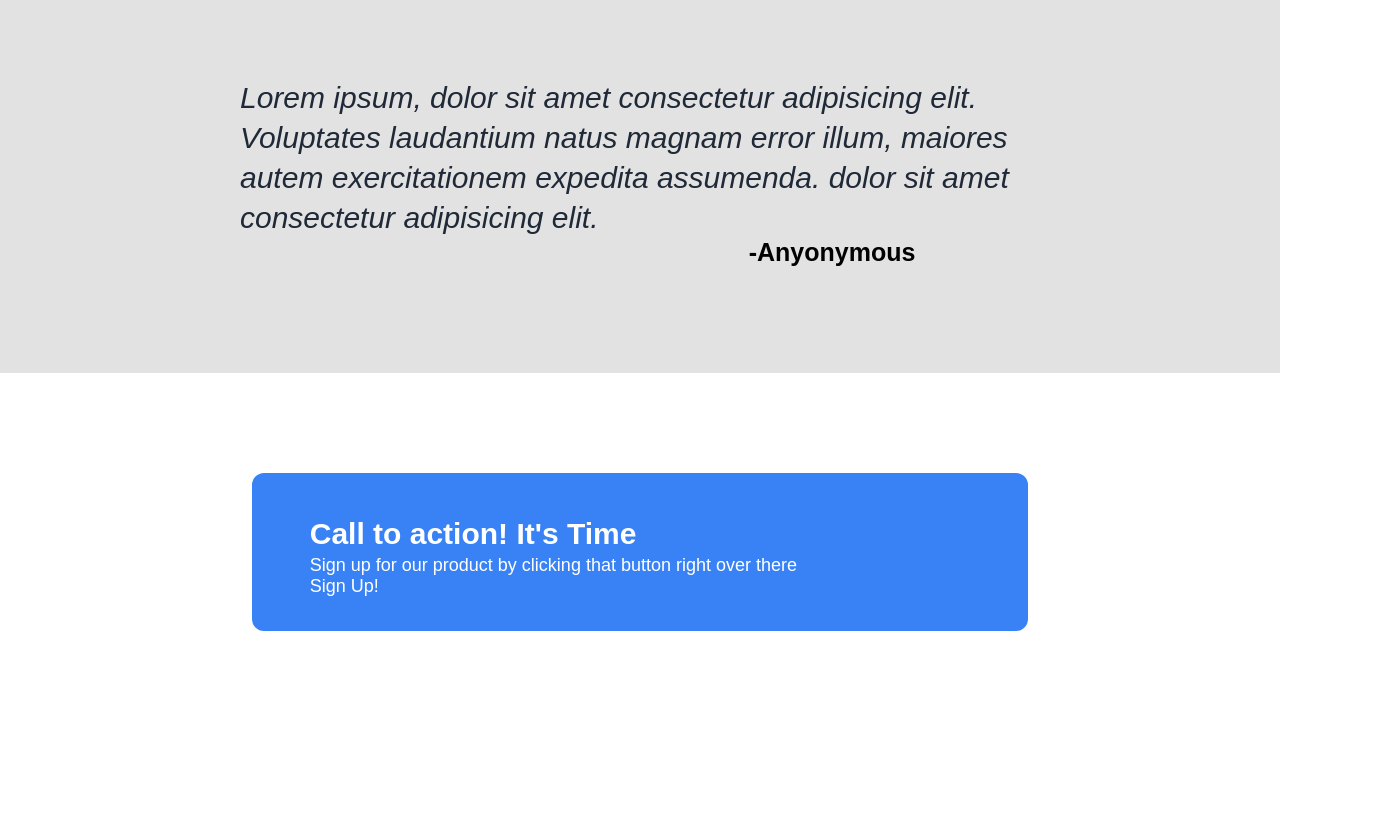
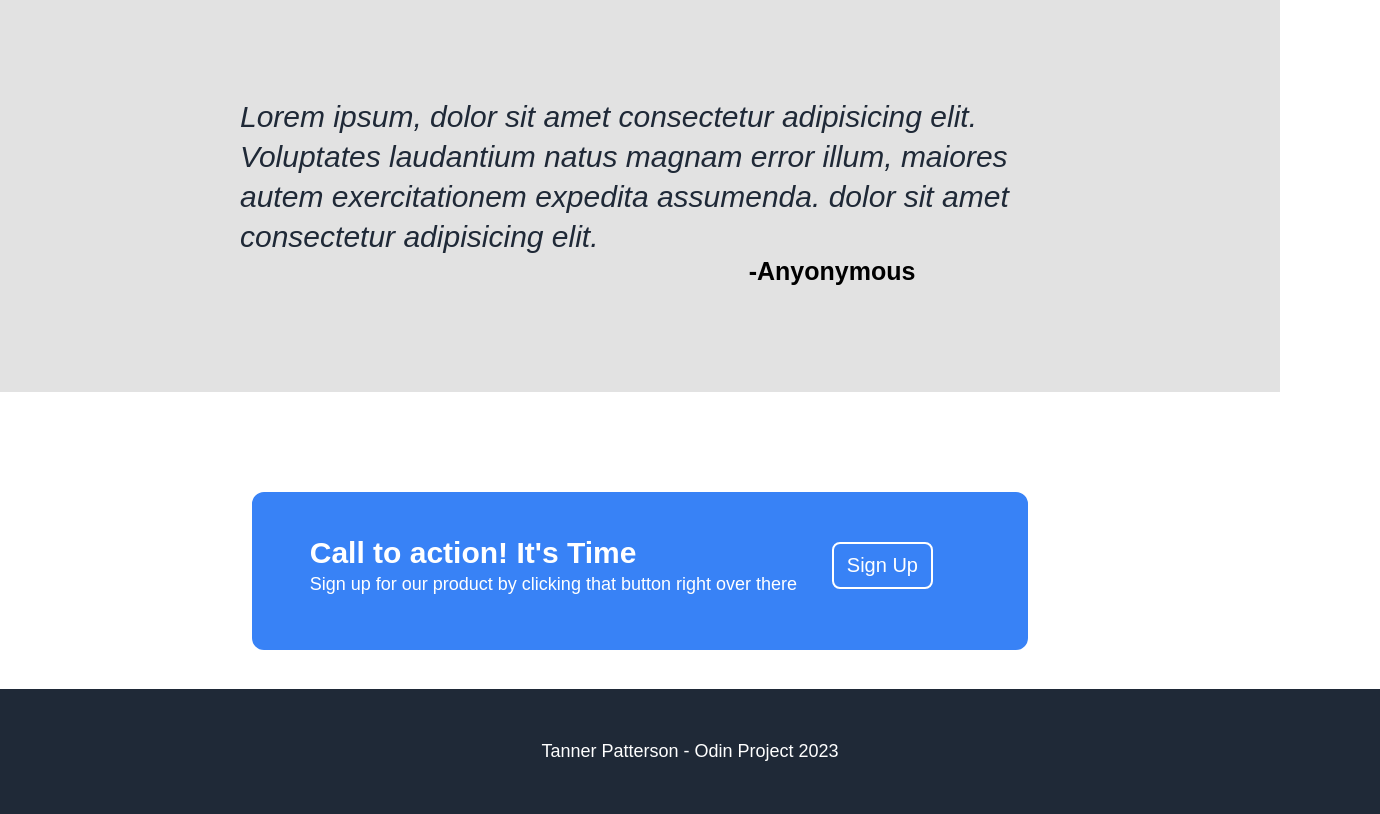
Before and after one commit to tpat02/recreate-page, a plain HTML site: page index.html in a window 1280 px wide. Shown: the part 1048-1862 px from the top of the page, 1380 px wide, since content can reach past the window. Before the commit the page ends 1779 px from the top, so only its background shows below. Drawn offline with Linux system fonts and the light colour scheme.

Commit message:
Finished the project of recreating the webpage.
First time putting everything together and creating something using flexbox

```diff
--- a/index.html
+++ b/index.html
@@ -70,9 +70,15 @@
     </div>
         <div id="ctadesc">
         Sign up for our product by clicking that button right over there
-            <div class="ctabutton">
-                Sign Up!
-            </div>
+         </div>
+    </div>
+
+    <div id="ctabutton">
+        Sign Up
+    </div>
+
+    <div class="footer">
+        Tanner Patterson - Odin Project 2023
     </div>
 </body>
 </html>
--- a/style.css
+++ b/style.css
@@ -25,7 +25,7 @@
 
 .header{
     margin-right: 18%;
-    margin-left: 18%;
+    margin-left: 17%;
     color: white;
     background-color: #1f2937;
     align-items: center;
@@ -36,7 +36,7 @@
     gap: 30px;
     color: white;
     font-weight: 400;
-    font-size: large;
+    font-size: 19px;
     display: flex;
     flex: 1;
     flex-direction: row;
@@ -45,8 +45,8 @@
 
 #logo{
     background-color: #1f2937;
-    color: rgb(255, 0, 0);
-    font-size: 35px;
+    color: rgb(57, 12, 255);
+    font-size: 45px;
     font-weight: bold;
 }}
 
@@ -70,10 +70,10 @@
     flex-direction: row;
 }
 
-#herodesc{
+
 p{
     font-size: 20px;
-}}
+}
 h1{
     margin-bottom: 10px;
     font-weight: bold;
@@ -165,7 +165,6 @@
 
 .ctabox{
     margin: auto;
-    margin-bottom: 100px;
     margin-top: 100px;
     background-color: #3882f6;
     width: 60%;
@@ -192,3 +191,36 @@
     }
 
 }
+
+#ctabutton{
+    text-align: center;
+    justify-content: center;
+    padding: 10px;
+    align-items: center;
+    margin-left: 65%;
+    display: flex;
+    margin-bottom: 100px;
+    color: #ffffff;
+    font-size: 20px;
+    background-color:#3882f6
+    font-size: 20px;
+    border: 2px;
+    border-style: solid;
+    border-radius: 8px;
+    border-color: #3882f6
+    width: 50px;
+    height: 10%;
+    width: 6%;
+    margin-top: -108px;
+}
+
+.footer{
+    padding: 50px;
+    align-content: center;
+    width: 100%;
+    height: 25px;
+    color: white;
+    background-color: #1f2937;
+    font-size: 18px;
+    text-align: center;
+}
```
